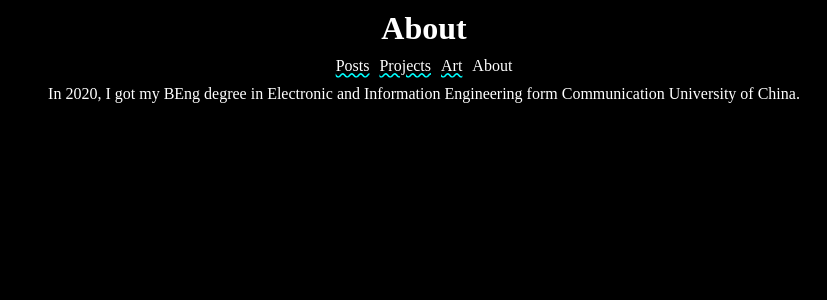
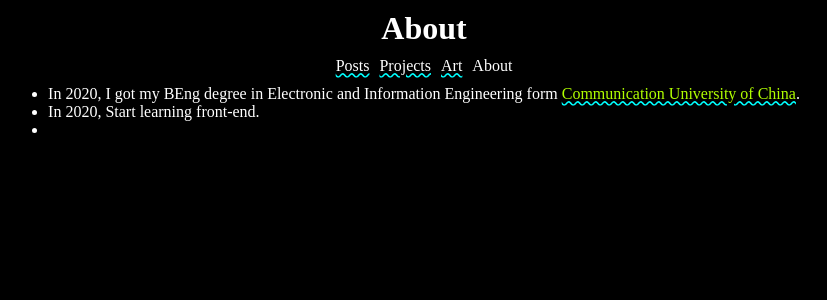
Before and after one commit to linround/me, a Next.js app: page / in a window 1280 px wide. Shown: the top 300 px of the page, without its empty margins (216-1043 px from the left). Built offline with nearby package versions, Linux system fonts and the light colour scheme.

Commit message:
stage: 2023-05-26

```diff
--- a/app/globals.css
+++ b/app/globals.css
@@ -2,6 +2,8 @@
   --bg-color: #000;
   --font-color: #fff;
   --text-decoration-color: aqua;
+  --content-text-color:#b1ff00;
+  --content-link-text-decoration-color:aqua;
 }
 [data-theme="light"] {
   --bg-color: white;
--- a/app/page.module.css
+++ b/app/page.module.css
@@ -1,5 +1,11 @@
-
-
+.link {
+  color: var(--content-text-color);
+  text-decoration-style: wavy;
+  text-decoration-color: var(--content-link-text-decoration-color);
+}
+.container {
+  padding:0 10px;
+}
 /*.main {*/
 /*  display: flex;*/
 /*  flex-direction: column;*/
--- a/app/page.tsx
+++ b/app/page.tsx
@@ -1,9 +1,20 @@
+import Link from "next/link";
+import style from './page.module.css'
 
 
 export default function Home() {
   return (
-    <div>
-      <p>In 2020, I got my BEng degree in Electronic and Information Engineering form Communication University of China.</p>
-    </div>
+    <ul className={style.container}>
+      <li>In 2020, I got my BEng degree in Electronic and Information Engineering form <Link
+          className={style.link}
+          target={'_blank'}
+          href={'https://www.cuc.edu.cn/'}>
+          Communication University of China
+        </Link>
+        .</li>
+      <li>In 2020, Start learning front-end.</li>
+      <li></li>
+    </ul>
+
   )
 }
```
